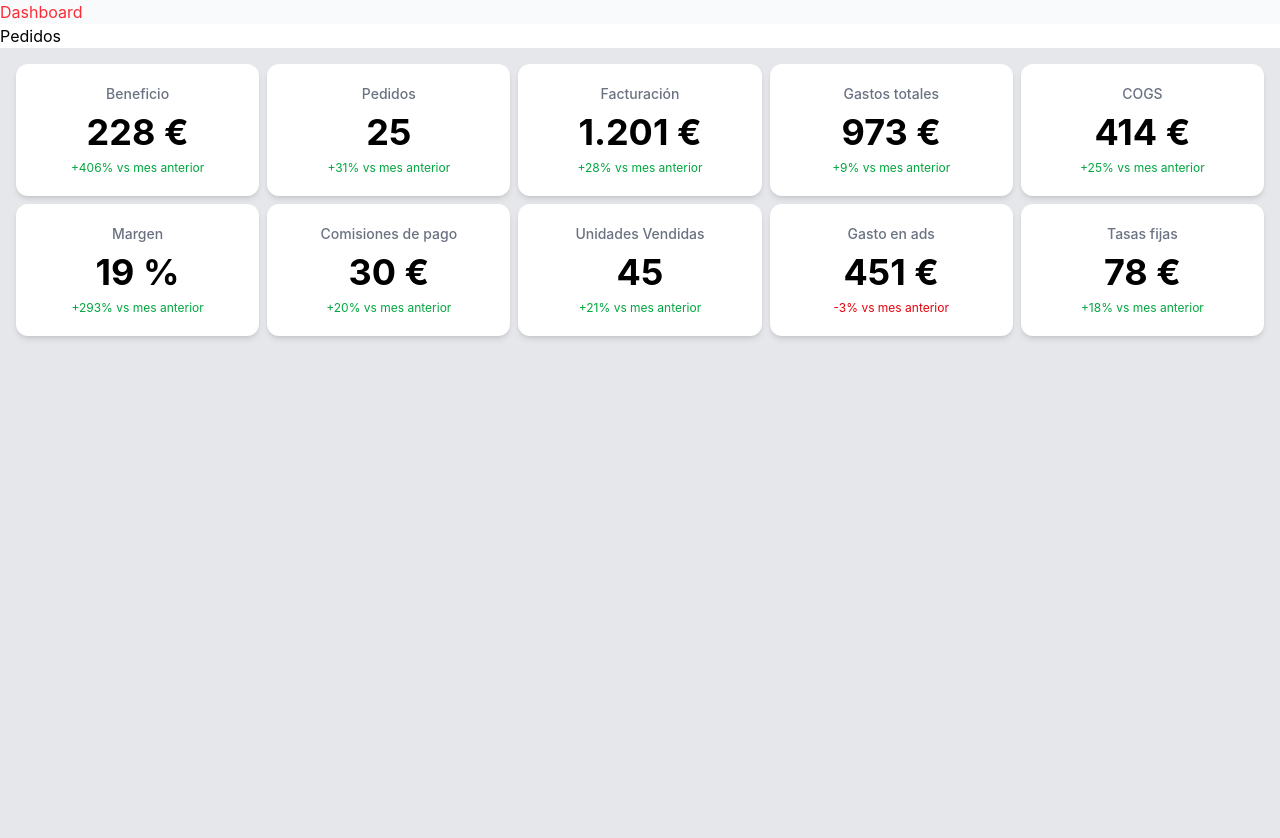
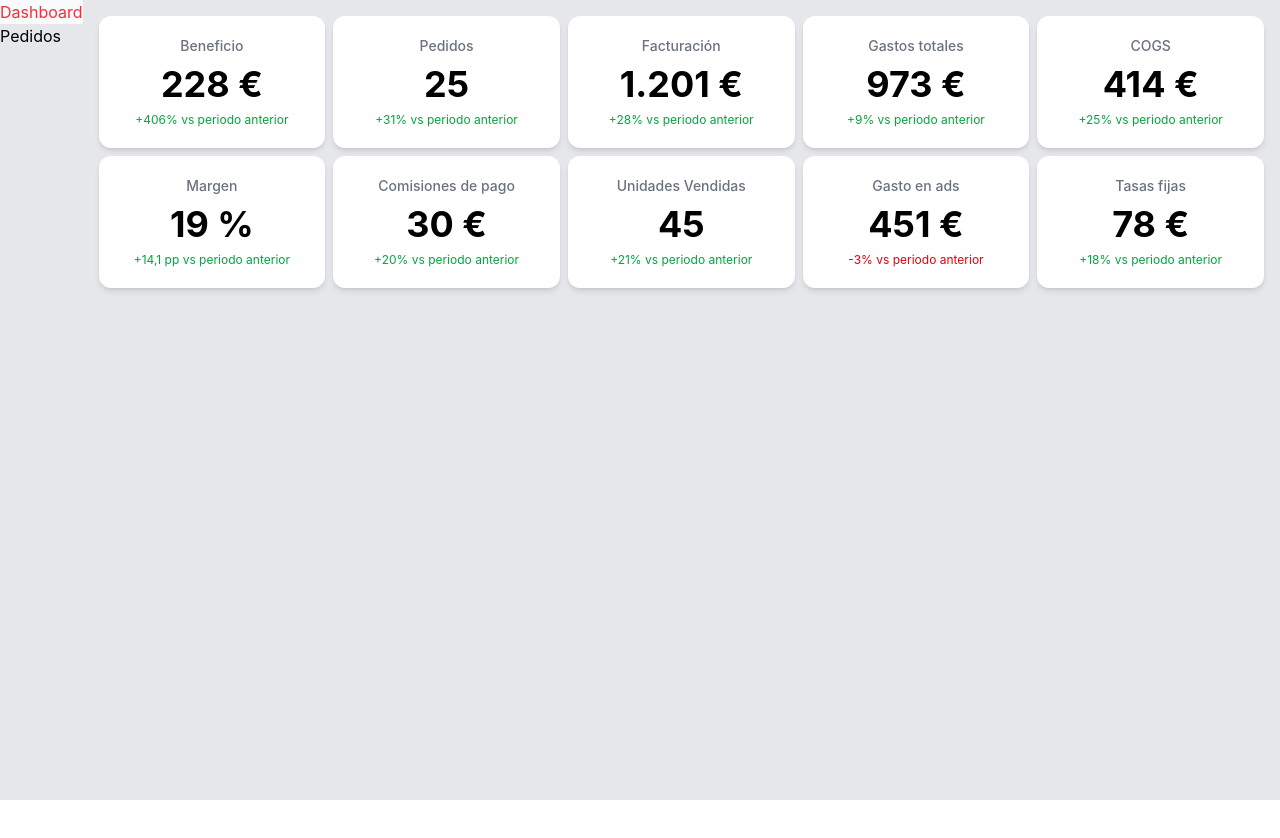
Before and after one commit to Danitaillefer/shop-panel, a React (Vite) app in the folder apps/web/: page / in a window 1280 px wide. Shown: the top 838 px of the page. After the commit the page ends 800 px from the top, so only its background shows below. Built offline with nearby package versions, Linux system fonts and the light colour scheme.

Commit message:
feat: show margin change in percentage points

```diff
--- a/apps/web/src/components/KpiCard.tsx
+++ b/apps/web/src/components/KpiCard.tsx
@@ -1,13 +1,15 @@
 type KpiFormat = 'currency' | 'percent' | 'decimal'
+type ChangeFormat = 'percent' | 'pp';
 
 interface KpiCardProps {
     title: string;
     value: number;
     change: number;
     format?: KpiFormat;
+    changeFormat?: ChangeFormat;
 }
 
-export function KpiCard({title, value, change, format = 'currency'}: KpiCardProps){
+export function KpiCard({title, value, change, format = 'currency', changeFormat = 'percent'}: KpiCardProps){
     const isPositive = change >= 0
     const formattedValue = new Intl.NumberFormat('es-ES', {
         style:format,
@@ -15,11 +17,16 @@ export function KpiCard({title, value, change, format = 'currency'}: KpiCardProp
         useGrouping: 'always',
         maximumFractionDigits: format === 'percent' ? 1 : 0
     }).format(value)
+    const formattedChangeNumber = new Intl.NumberFormat('es-ES', {
+        maximumFractionDigits: changeFormat === 'percent' ? 0 : 1,
+        signDisplay: 'exceptZero'
+    }).format(change);
+    const formattedChange = `${formattedChangeNumber}${changeFormat === 'percent' ? '%' : ' pp'}`;
     return (
         <div className="flex flex-col items-center shadow-md rounded-xl p-5 gap-2 bg-white">
             <p className="text-sm font-medium text-gray-500">{title}</p>
             <span className="text-4xl font-bold">{formattedValue}</span>
-            <span className={`text-xs ${isPositive ? 'text-green-600' : 'text-red-600'}`}>{isPositive ? '+':''}{change}% vs mes anterior</span>
+            <span className={`text-xs ${isPositive ? 'text-green-600' : 'text-red-600'}`}>{formattedChange} vs periodo anterior</span>
         </div>
     )
 }
--- a/apps/web/src/Layout.tsx
+++ b/apps/web/src/layouts/DashboardLayout.tsx
@@ -1,9 +1,9 @@
 import { Outlet } from 'react-router-dom'
-import Sidebar from './components/Sidebar'
+import Sidebar from '../components/Sidebar'
 
 function Layout() {
   return (
-    <div>
+    <div className='flex min-h-screen bg-gray-200'>
         <Sidebar/>
         <main className='flex-1'>
             <Outlet />
--- a/apps/web/src/lib/metrics.ts
+++ b/apps/web/src/lib/metrics.ts
@@ -80,6 +80,10 @@ export function getChangePercent(current: number, previous: number): number{
     return Math.trunc((current - previous) / Math.abs(previous) * 100);
 }
 
+export function getPointsChange(current: number, previous: number): number{
+  return (current - previous) * 100
+}
+
 // GASTOS TOTALES
 export function getTotalExpenses(orders: Order[], products: Product[], adSpends: AdSpend[]): number{
   const costs = getTotalOrderCosts(orders, products);
--- a/apps/web/src/pages/Dashboard.tsx
+++ b/apps/web/src/pages/Dashboard.tsx
@@ -4,7 +4,7 @@ import { DEMO_TODAY } from "../lib/config";
 import { orders } from "../data/orders";
 import { products } from "../data/products";
 import { adSpend } from "../data/adSpend";
-import { getChangePercent, getDashboardMetrics, type DashboardMetrics } from "../lib/metrics";
+import { getChangePercent, getDashboardMetrics, getPointsChange, type DashboardMetrics } from "../lib/metrics";
 
 const PERIOD_DAYS = 14;
 
@@ -23,16 +23,17 @@ function Dashboard() {
   const previous = getDashboardMetrics(previousOrders, products, previousAdSpend);
 
   const change = (key: keyof DashboardMetrics) => getChangePercent(current[key], previous[key])
+  const pointsChange = (key: keyof DashboardMetrics) => getPointsChange(current[key], previous[key])
 
   return (
-    <div className="min-h-screen bg-gray-200 p-4">
+    <div className="p-4">
       <div className="grid grid-cols-1 md:grid-cols-2 lg:grid-cols-5 gap-2">
       <KpiCard title="Beneficio" value={current.profit} change={change('profit')}/>
       <KpiCard title="Pedidos" value={current.orderCount} change={change('orderCount')} format="decimal"/>
       <KpiCard title="Facturación" value={current.revenue} change={change('revenue')} />
       <KpiCard title="Gastos totales" value={current.totalExpenses} change={change('totalExpenses')} />
       <KpiCard title="COGS" value={current.cogs} change={change('cogs')} />
-      <KpiCard title="Margen" value={current.margin} change={change('margin')} format="percent"/>
+      <KpiCard title="Margen" value={current.margin} change={pointsChange('margin')} format="percent" changeFormat="pp"/>
       <KpiCard title="Comisiones de pago" value={current.paymentFees} change={change('paymentFees')}/>
       <KpiCard title="Unidades Vendidas" value={current.units} change={change('units')} format="decimal"/>
       <KpiCard title="Gasto en ads" value={current.adsSpend} change={change('adsSpend')} />
--- a/apps/web/src/router.tsx
+++ b/apps/web/src/router.tsx
@@ -1,7 +1,7 @@
 import { createBrowserRouter } from "react-router-dom";
 import Dashboard from "./pages/Dashboard";
 import Orders from "./pages/Orders";
-import Layout from "./Layout";
+import Layout from "./layouts/DashboardLayout";
 
 export const router = createBrowserRouter([
     {
```
